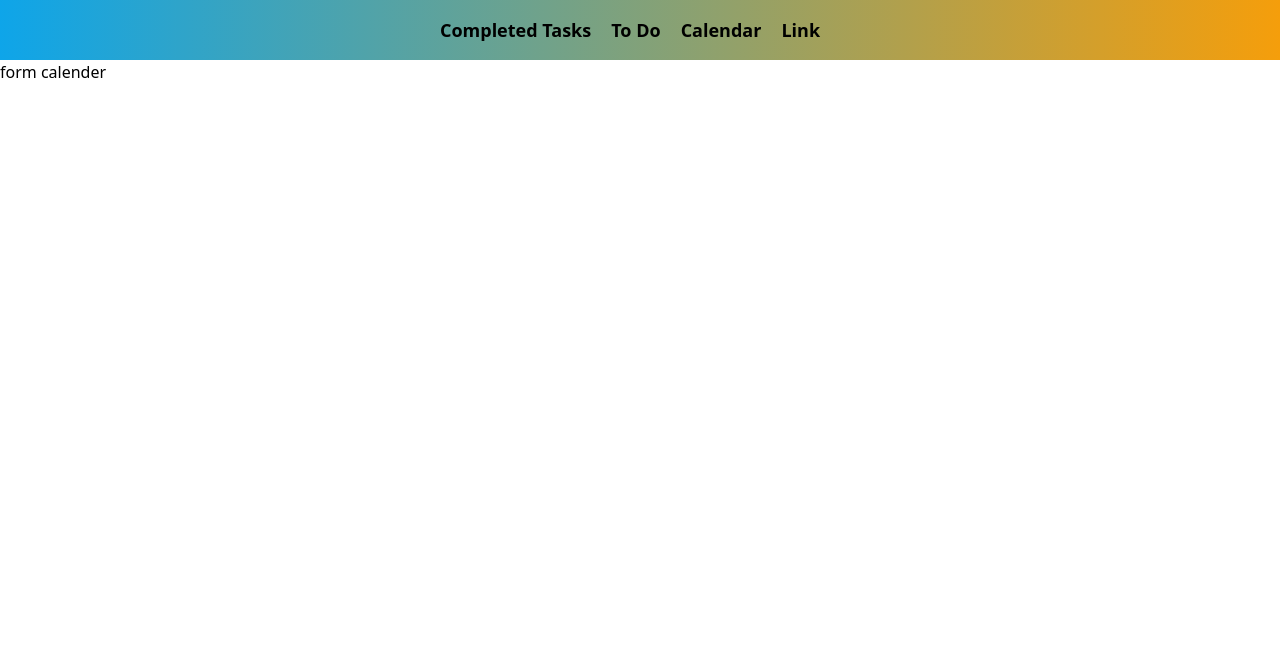
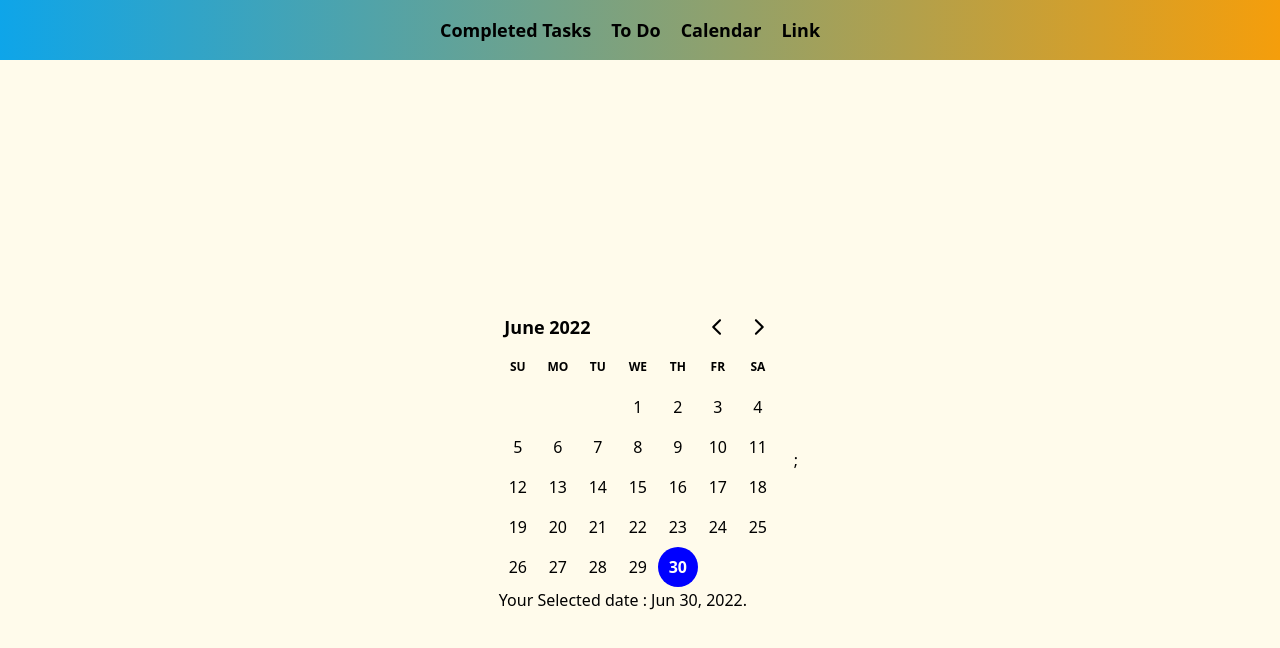
Before and after one commit to Shihab2022/task_app_client, a React (Create React App) app: page /calender in a window 1280 px wide. Shown: the top 648 px of the page. Built offline with nearby package versions, Linux system fonts and the light colour scheme.

Commit message:
add calender

```diff
--- a/package.json
+++ b/package.json
@@ -6,7 +6,10 @@
     "@testing-library/jest-dom": "^5.16.4",
     "@testing-library/react": "^13.3.0",
     "@testing-library/user-event": "^13.5.0",
+    "date-fns": "^2.28.0",
     "react": "^18.2.0",
+    "react-calendar": "^3.7.0",
+    "react-day-picker": "^8.0.7",
     "react-dom": "^18.2.0",
     "react-icons": "^4.4.0",
     "react-router-dom": "^6.3.0",
--- a/src/Pages/Calender.js
+++ b/src/Pages/Calender.js
@@ -1,9 +1,24 @@
-import React from 'react';
+import { format, setDate } from 'date-fns';
+import React, { useState } from 'react';
+import { DayPicker } from 'react-day-picker';
+import 'react-day-picker/dist/style.css';
+const Calender = () => {
+    const [selected,setSelected]=useState(new Date())
 
-const Calender = () => {
+    let footer
+    if (selected) {
+        footer = <p>Your Selected date  :  {format(selected, 'PP')}.</p>;
+      }
     return (
-        <div>
-            <h1>form calender</h1>
+        <div className='flex bg-amber-50 items-center h-screen justify-center '>
+
+          <DayPicker
+          mode="single"
+           selected={selected}
+           onSelect={setSelected}
+          defaultMonth={new Date()}
+          footer={footer}
+           />;
         </div>
     );
 };
```
Also changed, not shown: 1 other file (tests, documents, lock files or other folders).
